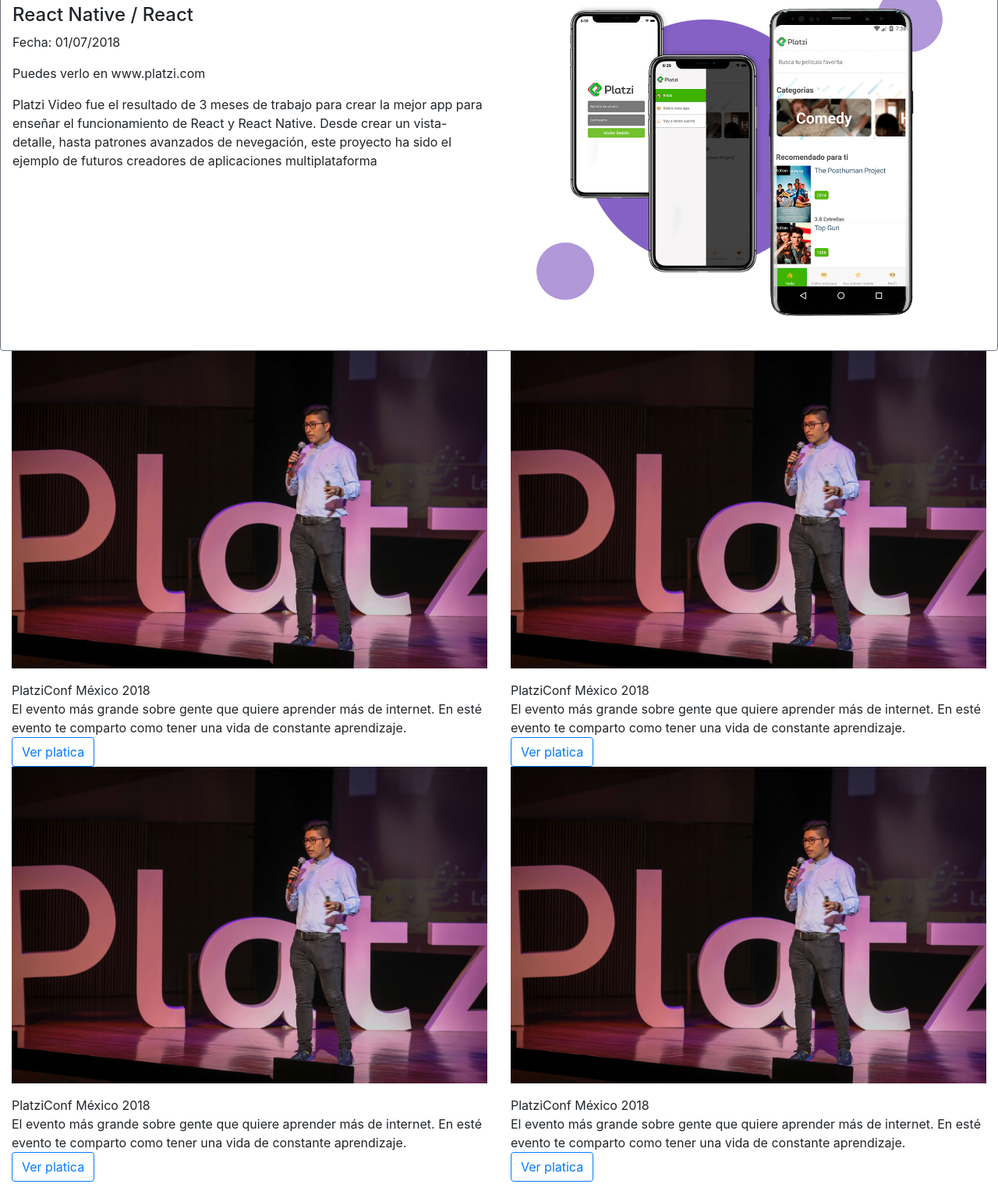
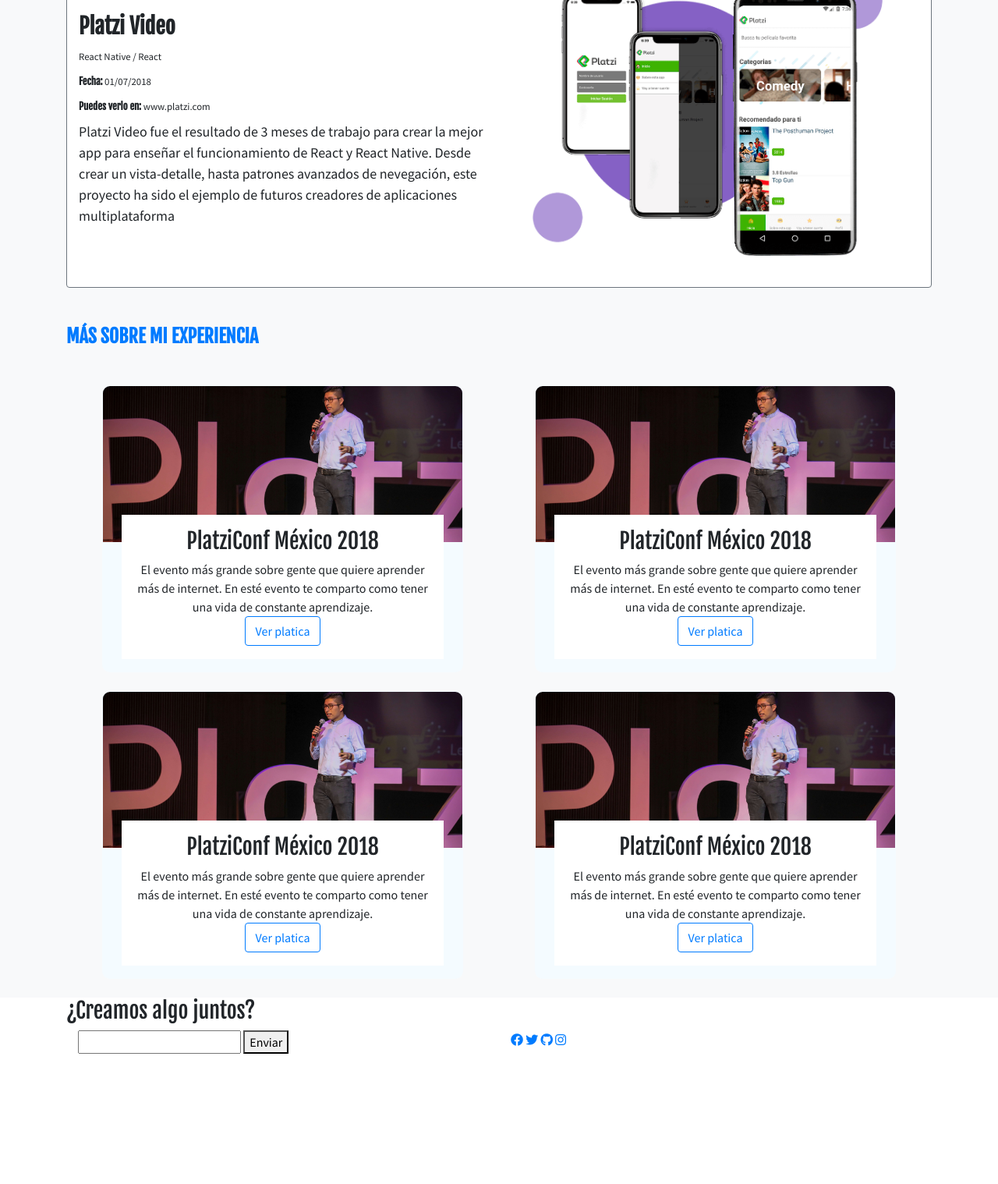
Before and after one commit to adcastiblanco/Desarrollo_Web, a plain HTML site: page index.html in a window 1280 px wide. Shown: the part 961-2479 px from the top of the page at 78% size. After the commit the page ends 2312 px from the top, so only its background shows below. Drawn offline with nearby package versions, Linux system fonts and the light colour scheme.

Commit message:
Edición section experiencia

```diff
--- a/css/index.css
+++ b/css/index.css
@@ -1,6 +1,7 @@
 body {
     margin: 0;
     padding: 0;
+    font-family: 'Source Sans Pro', sans-serif !important;
 }
 figure {
     margin: 0;
@@ -22,7 +23,30 @@ figure {
 /* ---------- Final ediciones de header ------- */
 
 /* ---------- Ediciones body -------------------*/
+h1, h2, h3, h4, h5, h6, .project-details b {
+    font-family: 'Fjalla One', sans-serif;
+}
 
+.project-description {
+    font-size:18px;
+}
+
+.experience-item {
+    background:#f4fbff;
+    padding: 0 !important;
+    width: 480px !important;
+    border: 1px solid transparent;
+    border-radius: 10px;
+}
+.experience-item img {
+    max-width: 480px;
+    max-height: 200px;
+    object-fit: cover;
+}
+.experience-details {
+    margin-top: -51px;
+    position: relative;
+    text-align: center;
 /* VALIDAMOS DESPUES SU FUNCIÓN
 .experience-container img {
     height: 200px;
--- a/index.html
+++ b/index.html
@@ -6,17 +6,18 @@
     <title>Portafolio Angel Castiblanco</title>
     <link rel="stylesheet" href="css/index.css">
     <link rel="stylesheet" href="https://use.fontawesome.com/releases/v5.8.1/css/all.css" integrity="sha384-50oBUHEmvpQ+1lW4y57PTFmhCaXp0ML5d60M1M7uH2+nqUivzIebhndOJK28anvf" crossorigin="anonymous">
+    <link href="https://fonts.googleapis.com/css?family=Fjalla+One|Source+Sans+Pro" rel="stylesheet">
 </head>
 <body>
 <!-- ////////////// HEADER ////////////////////// -->
-    <header id="header">
-        <div class="row ">
-            <div class="col-8 ">
+    <header id="header" class="">
+        <div class="container d-flex">
+            <div class="col-6">
                 <div class="logo">
                    <img src="img/logo.png" alt="marca persona Angel Castiblanco" class="logo-img">
                 </div>
             </div>
-            <div class="col-4">
+            <div class="col-6">
                 <div class="menu h-100">
                     <ul class="navbar-nav .navbar-expand-lg mr-auto d-flex align-items-center h-100">
                         <li class="nav-item mr-auto">
@@ -38,8 +39,8 @@
     <!-- /////////////// BODY ///////////////////// -->
     <!-- /////////////// HERO ///////////////////// -->
     <div id="hero"class="w-100">
-        <div class="row mr-0">
-            <div class="col-6 main-text">
+        <div class="container d-flex">
+            <div class="col-6 main-text d-flex align-items-center">
                 <h2 class="text-white">Hola! Soy Leonidas Esteban<br>
                 Desarrollador Javascript con <br>
                 pasión por la enseñanza</h2>
@@ -51,15 +52,16 @@
     </div>
     <!-- /////////////// END HERO ///////////////////// -->
     <!-- /////////////// PROJECTS ///////////////////// -->
-    <h2 class="projects-title">PORTAFOLIO (PROYECTOS DESTACADOS)</h2>
-    <div class="projects">
-        <div class="project-container d-flex border border-secondary rounded">
+    <div class="projects bg-light pt-5 pb-5">
+        <div class="container">
+            <h4 class="projects-title text-primary mb-5 font-weight-bold">PORTAFOLIO (PROYECTOS DESTACADOS)</h4>
+            <div class="project-container d-flex border border-secondary rounded bg-white align-items-center mt-3">
                 <div class="project-details col-6">
-                <h3 class="project-title">Platzi Video</h3>
-                <h4 class="project-subtitle">React Native / React</h4>
-                <p class="project-date">Fecha: 01/07/2018</p>
-                <p class="project-url">Puedes verlo en www.platzi.com</p>
-                <p class="project-description">Platzi Video fue el resultado de 3 meses de trabajo para crear la mejor app para enseñar el funcionamiento de React y React Native. Desde crear un vista-detalle, hasta patrones avanzados de nevegación, este proyecto ha sido el ejemplo de futuros creadores de aplicaciones multiplataforma</p>
+                    <h3 class="project-title mb-0 font-weight-bold">Platzi Video</h3>
+                    <p class="project-subtitle mt-2 mb-2"><small>React Native / React</small></p>
+                    <p class="project-date mt-2 mb-2"><small><b>Fecha:</b> 01/07/2018</small></p>
+                    <p class="project-url mt-2 mb-2"><small><b>Puedes verlo en:</b> www.platzi.com</small></p>
+                    <p class="project-description mt-2 mb-2">Platzi Video fue el resultado de 3 meses de trabajo para crear la mejor app para enseñar el funcionamiento de React y React Native. Desde crear un vista-detalle, hasta patrones avanzados de nevegación, este proyecto ha sido el ejemplo de futuros creadores de aplicaciones multiplataforma</p>
                 </div>
                 <div class="project-image col-6">
                     <figure>
@@ -67,13 +69,13 @@
                     </figure>
                 </div>
             </div>
-        <div class="project-container d-flex border border border-secondary rounded">
+            <div class="project-container d-flex border border-secondary rounded bg-white align-items-center mt-3">
                 <div class="project-details col-6">
-                <h3 class="project-title">Platzi Video</h3>
-                <h4 class="project-subtitle">React Native / React</h4>
-                <p class="project-date">Fecha: 01/07/2018</p>
-                <p class="project-url">Puedes verlo en www.platzi.com</p>
-                <p class="project-description">Platzi Video fue el resultado de 3 meses de trabajo para crear la mejor app para enseñar el funcionamiento de React y React Native. Desde crear un vista-detalle, hasta patrones avanzados de nevegación, este proyecto ha sido el ejemplo de futuros creadores de aplicaciones multiplataforma</p>
+                    <h3 class="project-title mb-0 font-weight-bold">Platzi Video</h3>
+                    <p class="project-subtitle mt-2 mb-2"><small>React Native / React</small></p>
+                    <p class="project-date mt-2 mb-2"><small><b>Fecha:</b> 01/07/2018</small></p>
+                    <p class="project-url mt-2 mb-2"><small><b>Puedes verlo en:</b> www.platzi.com</small></p>
+                    <p class="project-description mt-2 mb-2">Platzi Video fue el resultado de 3 meses de trabajo para crear la mejor app para enseñar el funcionamiento de React y React Native. Desde crear un vista-detalle, hasta patrones avanzados de nevegación, este proyecto ha sido el ejemplo de futuros creadores de aplicaciones multiplataforma</p>
                 </div>
                 <div class="project-image col-6">
                     <figure>
@@ -82,63 +84,68 @@
                 </div>
             </div>
         </div>
+    </div>
     <!-- /////////////// END PROJECTS ///////////////////// -->
     <!-- /////////////// EXPERIENCE ///////////////////// -->
-    <div id="experience"class="experience d-flex flex-wrap">
-        <div class="experience-item col-6">
+    <div id="experience"class="experience bg-light">
+        <h4 class="experiences-title text-primary container font-weight-bold mb-5">MÁS SOBRE MI EXPERIENCIA</h4>
+        <div class="container d-flex flex-wrap justify-content-around">
+            <div class="experience-item col-5 h-100 mb-4 overflow-hidden">
                 <div class="experience-img-container">
                     <figure class="experience-figure w-100">
                         <img class="experience-img w-100" src="img/platzi-conf.jpg" alt="">
                     </figure>
                 </div>
-            <div class="experience-details">
-                <div class="experience-title">PlatziConf México 2018</div>
+                <div class="experience-details bg-white mr-4 ml-4 mb-3 border border-white p-3">
+                    <h3 class="experience-title">PlatziConf México 2018</h3>
                     <div class="experience-description">El evento más grande sobre gente que quiere aprender más de internet. En esté evento te comparto como tener una vida de constante aprendizaje.</div>
                     <button class="experience-url btn btn-outline-primary">Ver platica</button>
                 </div>
             </div>
-        <div class="experience-item col-6">
+            <div class="experience-item col-5 h-100 mb-4 overflow-hidden">
                 <div class="experience-img-container">
                     <figure class="experience-figure w-100">
                         <img class="experience-img w-100" src="img/platzi-conf.jpg" alt="">
                     </figure>
                 </div>
-            <div class="experience-details">
-                <div class="experience-title">PlatziConf México 2018</div>
+                <div class="experience-details bg-white mr-4 ml-4 mb-3 border border-white p-3">
+                    <h3 class="experience-title">PlatziConf México 2018</h3>
                     <div class="experience-description">El evento más grande sobre gente que quiere aprender más de internet. En esté evento te comparto como tener una vida de constante aprendizaje.</div>
                     <button class="experience-url btn btn-outline-primary">Ver platica</button>
                 </div>
             </div>
-        <div class="experience-item col-6">
+            <div class="experience-item col-5 h-100 mb-4 overflow-hidden">
                 <div class="experience-img-container">
                     <figure class="experience-figure w-100">
                         <img class="experience-img w-100" src="img/platzi-conf.jpg" alt="">
                     </figure>
                 </div>
-            <div class="experience-details">
-                <div class="experience-title">PlatziConf México 2018</div>
+                <div class="experience-details bg-white mr-4 ml-4 mb-3 border border-white p-3">
+                    <h3 class="experience-title">PlatziConf México 2018</h3>
                     <div class="experience-description">El evento más grande sobre gente que quiere aprender más de internet. En esté evento te comparto como tener una vida de constante aprendizaje.</div>
                     <button class="experience-url btn btn-outline-primary">Ver platica</button>
                 </div>
             </div>
-        <div class="experience-item col-6">
+            <div class="experience-item col-5 h-100 mb-4 overflow-hidden">
                 <div class="experience-img-container">
                     <figure class="experience-figure w-100">
                         <img class="experience-img w-100" src="img/platzi-conf.jpg" alt="">
                     </figure>
                 </div>
-            <div class="experience-details">
-                <div class="experience-title">PlatziConf México 2018</div>
+                <div class="experience-details bg-white mr-4 ml-4 mb-3 border border-white p-3">
+                    <h3 class="experience-title">PlatziConf México 2018</h3>
                     <div class="experience-description">El evento más grande sobre gente que quiere aprender más de internet. En esté evento te comparto como tener una vida de constante aprendizaje.</div>
                     <button class="experience-url btn btn-outline-primary">Ver platica</button>
+                </div>
             </div>
         </div>
     </div>
     <!-- /////////////// END EXPERIENCE ///////////////////// -->
     <!-- /////////////// FOOTER ///////////////////// -->
     <div id="footer" class="footer">
+        <div class="container">
             <h3 class="contact-title">¿Creamos algo juntos?</h3>
-        <div class="container d-flex">
+            <div class="d-flex">
                 <div class="contact col-6">
                     <form action="" class="contact-form">
                         <input class=""type="email" name="" id="">
@@ -161,6 +168,7 @@
                 </div>
             </div>
         </div>
+    </div>
     <!-- //////////// END BODY //////////////////// -->
 
     <!-- //////////////// BOOTSTRAP ///////////////////// -->
```
Lines whose indentation alone changed are shown as unchanged.
